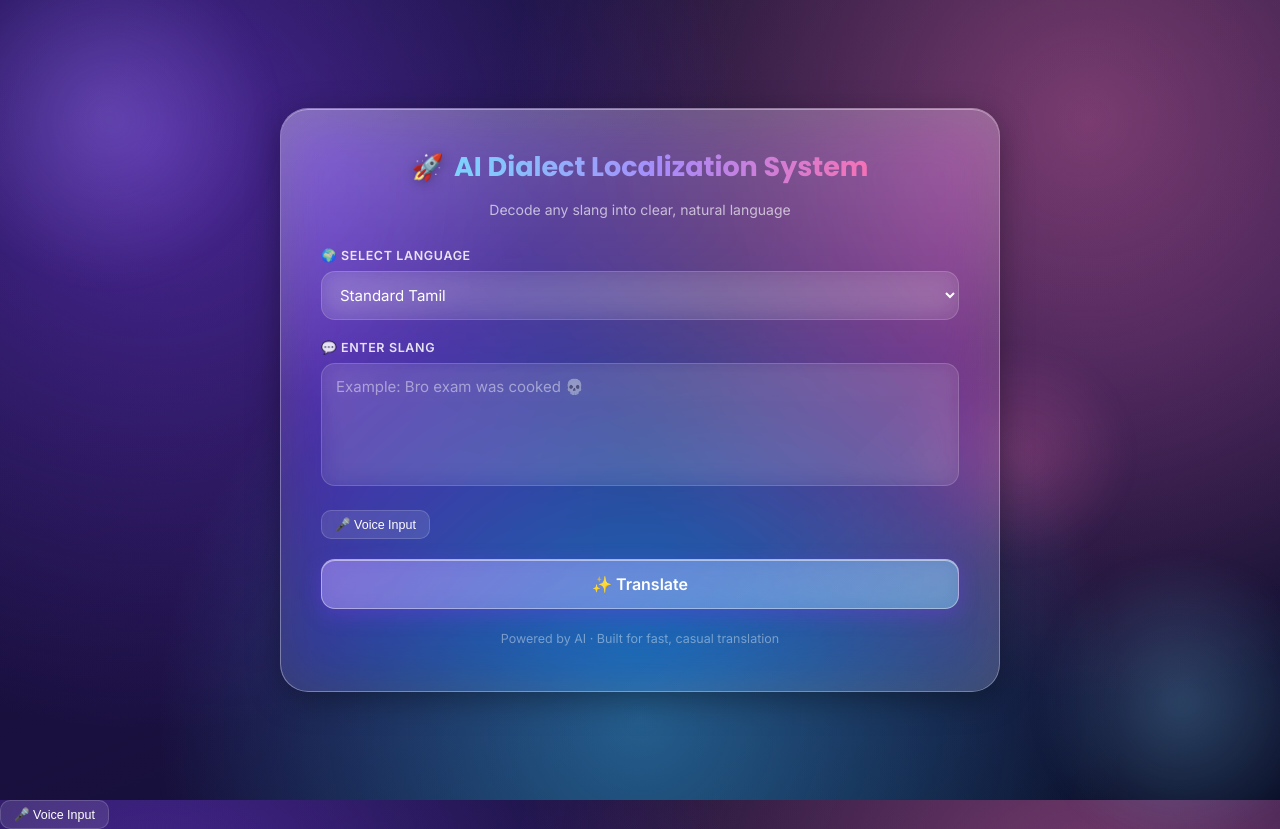
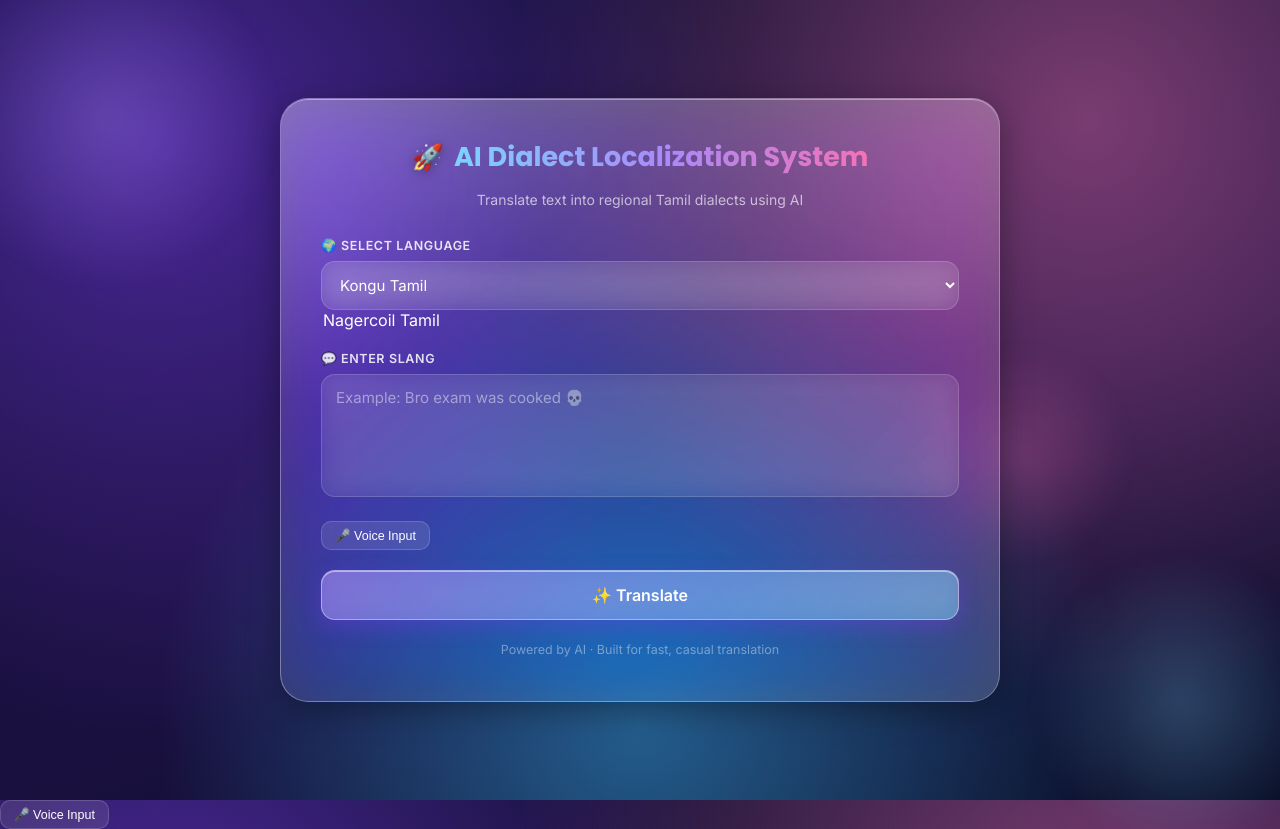
Before and after one commit to Asmbalaji/slang-translator-ai, a Flask app: page / in a window 1280 px wide. Run offline with Flask 3, Linux system fonts and the light colour scheme.

Commit message:
Fixed UI and dialect options

```diff
--- a/app.py
+++ b/app.py
@@ -19,43 +19,88 @@ def home():
         slang = request.form["slang"]
         dialect = request.form["dialect"]
 
-        response = client.chat.completions.create(
-            model="llama-3.3-70b-versatile",
-           messages=[
-        {
-            "role": "user",
-           "content": f"""
-You are an expert in Tamil regional dialects.
+        if dialect == "Kongu Tamil":
+            prompt = f"""
+You are a native Kongu Tamil speaker.
 
-Convert the text into {dialect}.
-
-Rules:
-- Keep the original meaning exactly.
-- Output only the converted text.
-- Do not explain the answer.
-- Use authentic local vocabulary.
+Convert the text into authentic Kongu Tamil.
 
 Examples:
-
-Standard Tamil: எப்படி இருக்கிறாய்?
-Kongu Tamil: எப்படிப்பா இருக்கே?
-
-Standard Tamil: என்ன செய்கிறாய்?
-Kongu Tamil: என்னப்பா பண்றே?
-
-Standard Tamil: நான் வீட்டுக்கு போகிறேன்.
-Kongu Tamil: நா வீட்டுக்குப் போறேன்பா.
+எப்படி இருக்கிறாய்? → எப்படிப்பா இருக்கே?
+என்ன செய்கிறாய்? → என்னப்பா பண்றே?
+நான் வீட்டுக்கு போகிறேன். → நா வீட்டுக்குப் போறேன்பா.
+சாப்பிட்டாயா? → சாப்ப்ட்டியா பா?
+நண்பா, இங்கே வா. → மாப்ளே, இங்க வா.
 
 Text:
 {slang}
-"""        }
-    ]
-)
+"""
+
+        elif dialect == "Chennai Tamil":
+            prompt = f"""
+You are a native Chennai Tamil speaker.
+
+Convert the text into authentic Chennai Tamil slang.
+
+Examples:
+எப்படி இருக்கிறாய்? → எப்படி டா இருக்க?
+என்ன செய்கிறாய்? → என்ன டா பண்ற?
+நண்பா, இங்கே வா. → டா, இங்க வா.
+
+Text:
+{slang}
+"""
+
+        elif dialect == "Madurai Tamil":
+            prompt = f"""
+You are a native Madurai Tamil speaker.
+
+Convert the text into authentic Madurai Tamil.
+
+Examples:
+எப்படி இருக்கிறாய்? → எப்படி மாப்ள இருக்க?
+என்ன செய்கிறாய்? → என்ன மாப்ள பண்ற?
+நண்பா, இங்கே வா. → மாப்ள, இங்க வா.
+
+Text:
+{slang}
+"""
+
+        elif dialect == "Tirunelveli Tamil":
+            prompt = f"""
+You are a native Tirunelveli Tamil speaker.
+
+Convert the text into authentic Tirunelveli Tamil.
+
+Examples:
+எப்படி இருக்கிறாய்? → எப்படிலே இருக்க?
+நண்பா, இங்கே வா. → லே, இங்க வா.
+
+Text:
+{slang}
+"""
+
+        else:
+            prompt = f"""
+Convert the following text into {dialect}.
+
+Text:
+{slang}
+"""
+
+        response = client.chat.completions.create(
+            model="llama-3.3-70b-versatile",
+            messages=[
+                {
+                    "role": "user",
+                    "content": prompt
+                }
+            ]
+        )
+
         result = response.choices[0].message.content
 
     return render_template("index.html", result=result)
 
-
-
 if __name__ == "__main__":
     app.run(debug=True)
--- a/templates/index.html
+++ b/templates/index.html
@@ -341,20 +341,20 @@
       <span class="brand-icon">🚀</span>
       <h1 class="title">AI Dialect Localization System</h1>
     </div>
-    <p class="subtitle">Decode any slang into clear, natural language</p>
+    <p class="subtitle">Translate text into regional Tamil dialects using AI</p>
 
     <form method="POST" id="translateForm">
       <div class="field">
         <label>🌍 Select language</label>
 
           <select name="dialect">
-       <option>Standard Tamil</option>
-       <option>Kongu Tamil</option>
-       <option>Chennai Tamil</option>
-       <option>Madurai Tamil</option>
-       <option>Tirunelveli Tamil</option>
-       <option>Coimbatore Tamil</option>
-        <option>Salem Tamil</option>
+
+      <option>Kongu Tamil</option>
+     <option>Chennai Tamil</option>
+     <option>Madurai Tamil</option>
+     <option>Tirunelveli Tamil</option>
+     <option>English</option>
+</select>
 
        <option>Nagercoil Tamil</option>
 </select>
```
